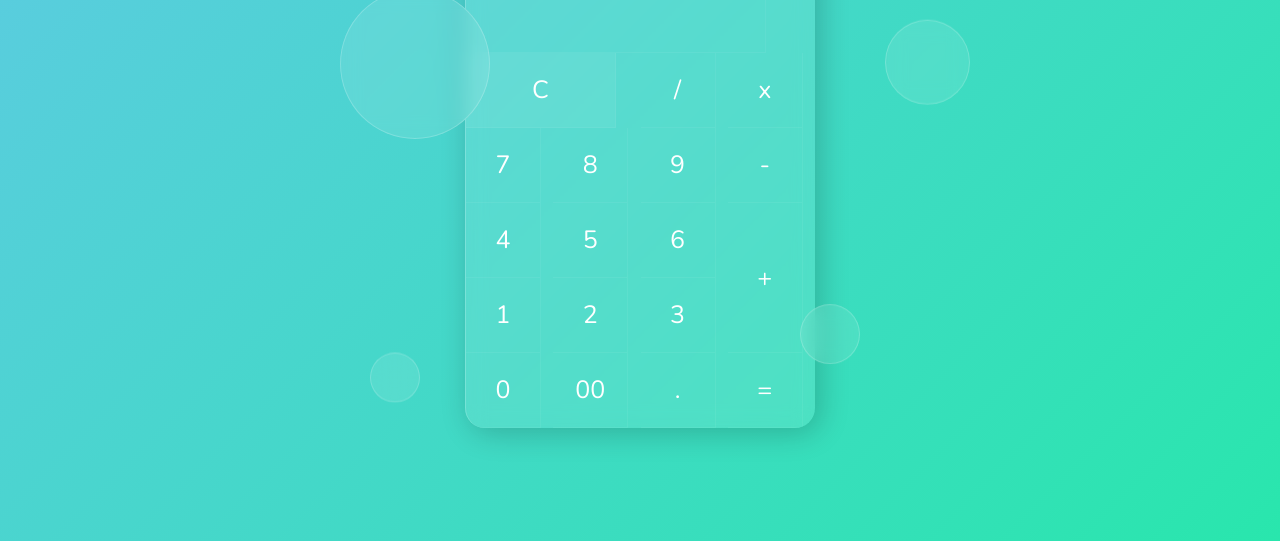
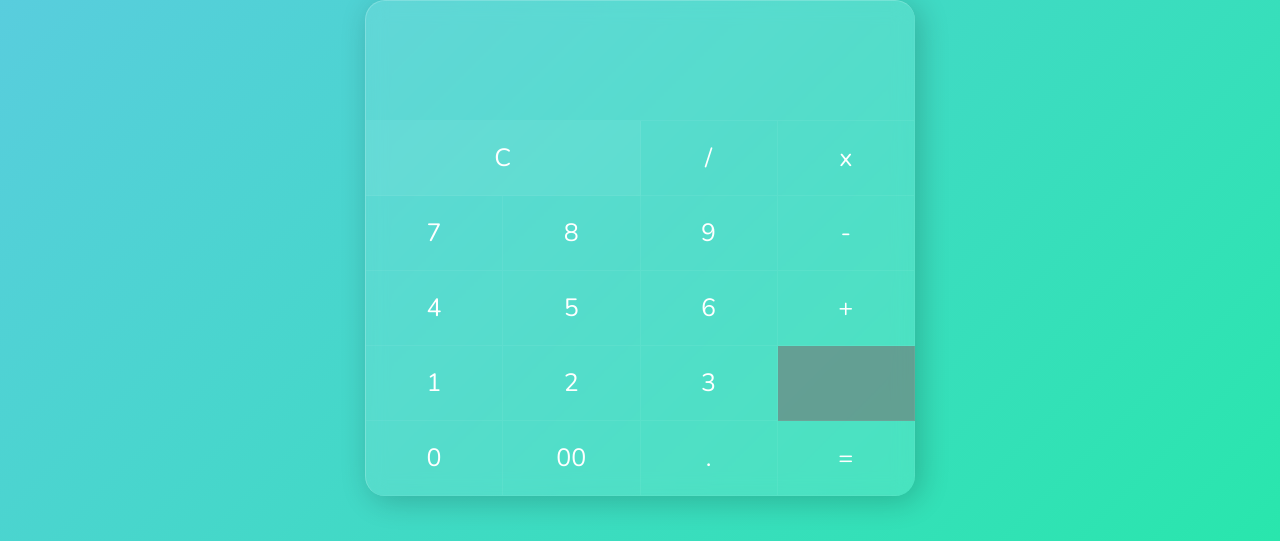
Before and after one commit to itssammurphy/sammurphyportfolio.github.io, a plain HTML site: page projects/calculator/glassmorphism-calculator.html in a window 1280 px wide. Shown: the part 259-800 px from the top of the page. Drawn offline with nearby package versions, Linux system fonts and the light colour scheme.

Commit message:
redid the css for calculator

```diff
--- a/projects/calculator/assets/css/style.css
+++ b/projects/calculator/assets/css/style.css
@@ -17,74 +17,16 @@ body {
 }
 .calc__box {
   position: relative;
+  width: 550px;
 }
 .calc__box h1 {
-  max-width: 350px;
+  max-width: 100%;
   text-align: center;
   margin-bottom: 1rem;
-  font-size: 1.4rem;
-}
-.calc__box .sqr {
-  position: absolute;
-  background: rgba(255, 255, 255, 0.1);
-  -webkit-backdrop-filter: blur(10px);
-          backdrop-filter: blur(10px);
-  box-shadow: 0 25px 40px solid rgba(0, 0, 0, 0.1);
-  border: 1px solid rgba(255, 255, 255, 0.2);
-  border-radius: 50%;
-  -webkit-animation: square-move 10s ease infinite;
-          animation: square-move 10s ease infinite;
-  -webkit-animation-delay: calc(-1s * var(--i));
-          animation-delay: calc(-1s * var(--i));
-}
-.calc__box .sqr:nth-child(1) {
-  width: 100px;
-  height: 100px;
-  top: -15px;
-  right: -45px;
-}
-.calc__box .sqr:nth-child(1) {
-  width: 100px;
-  height: 100px;
-  top: -15px;
-  right: -45px;
-}
-.calc__box .sqr:nth-child(2) {
-  width: 150px;
-  height: 150px;
-  top: 105px;
-  left: -125px;
-  z-index: 2;
-}
-.calc__box .sqr:nth-child(3) {
-  width: 60px;
-  height: 60px;
-  bottom: 85px;
-  right: -45px;
-  z-index: 2;
-}
-.calc__box .sqr:nth-child(4) {
-  width: 50px;
-  height: 50px;
-  bottom: 35px;
-  left: -95px;
-}
-.calc__box .sqr:nth-child(5) {
-  width: 50px;
-  height: 50px;
-  top: -15px;
-  left: -25px;
-}
-.calc__box .sqr:nth-child(6) {
-  width: 85px;
-  height: 85px;
-  top: 165px;
-  right: -155px;
-  z-index: 2;
+  font-size: 3rem;
 }
 
 .container {
-  position: relative;
   background: rgba(255, 255, 255, 0.1);
   border-radius: 20px;
   overflow: hidden;
@@ -93,15 +35,22 @@ body {
   border-top: 1px solid rgba(255, 255, 255, 0.2);
   border-left: 1px solid rgba(255, 255, 255, 0.2);
   box-shadow: 5px 5px 30px rgba(0, 0, 0, 0.2);
+  width: 100%;
 }
 .container .calculator {
   position: relative;
-  display: grid;
+  display: flex;
+  flex-direction: column;
+  flex-wrap: wrap;
+}
+.container .calculator .buttons {
+  display: flex;
+  width: 100%;
+  flex-wrap: wrap;
 }
 .container .calculator .value {
-  grid-column: span 4;
   height: 120px;
-  width: 300px;
+  width: 100%;
   text-align: right;
   border: none;
   outline: none;
@@ -113,8 +62,8 @@ body {
   border-right: 1px solid rgba(255, 255, 255, 0.05);
 }
 .container .calculator span {
-  display: grid;
-  justify-items: center;
+  display: flex;
+  justify-content: center;
   align-items: center;
   height: 75px;
   width: 75px;
@@ -129,6 +78,9 @@ body {
           border-bottom: 1px solid rgba(255, 255, 255, 0.05);
           border-right: 1px solid rgba(255, 255, 255, 0.05);
           transition: 0.5s ease;
+  width: 25%;
+  min-height: 25%;
+  flex-basis: 25%;
 }
 .container .calculator span:hover {
   transition: 0s;
@@ -141,13 +93,19 @@ body {
   font-weight: 500;
 }
 .container .calculator .clr {
-  grid-column: span 2;
-  width: 150px;
+  width: 50%;
+  flex-basis: 50%;
   background: rgba(255, 255, 255, 0.05);
 }
-.container .calculator .plus {
-  grid-row: span 2;
-  height: 150px;
+.container .calculator .row1 {
+  width: 25%;
+  flex-basis: 25%:
+}
+.container .calculator .disable {
+  background: rgba(115, 115, 115, 0.6);
+}
+.container .calculator .disable:hover {
+  background: rgba(115, 115, 115, 0.6);
 }
 .container .calculator .equal {
   background: rgba(255, 255, 255, 0.05);
@@ -174,8 +132,10 @@ body {
   }
 }
 @media screen and (max-width: 800px) {
-  body::before {
-    max-width: 75vw;
-    max-height: 75vw;
+  .calc__box {
+    width: 95vw;
+  }
+  .calc__box h1 {
+    font-size: 2rem;
   }
 }
--- a/projects/calculator/glassmorphism-calculator.html
+++ b/projects/calculator/glassmorphism-calculator.html
@@ -10,19 +10,14 @@
   <body>
     <div class="calc__box">
       <h1>Glassmorphism Calculator by Sam Murphy</h1>
-      <div class="sqr" style="--i: 0;"></div>
-      <div class="sqr" style="--i: 1;"></div>
-      <div class="sqr" style="--i: 2;"></div>
-      <div class="sqr" style="--i: 3;"></div>
-      <div class="sqr" style="--i: 4;"></div>
-      <div class="sqr" style="--i: 5;"></div>
 
       <div class="container" data-tilt data-tilt-full-page-listening data-tilt-axis="x">
         <form class="calculator" name="calculator">
           <input type="text" readonly class="value" name="screentxt"/>
+          <div class="buttons">
             <span class="number clr" onclick="clearCalculator()">C</span>
-          <span class="number" onclick="division()">/</span>
-          <span class="number" onclick="multiply()">x</span>
+            <span class="number row1" onclick="division()">/</span>
+            <span class="number row1" onclick="multiply()">x</span>
             <span class="number" onclick="number(7)">7</span>
             <span class="number" onclick="number(8)">8</span>
             <span class="number" onclick="number(9)">9</span>
@@ -34,10 +29,12 @@
             <span class="number" onclick="number(1)">1</span>
             <span class="number" onclick="number(2)">2</span>
             <span class="number" onclick="number(3)">3</span>
+            <span class="number disable"></span>
             <span class="number" onclick="number(0)">0</span>
             <span class="number" onclick="number('00')">00</span>
             <span class="number" onclick="decimal()">.</span>
             <span class="number" onclick="evaluateCalculation()">=</span>
+          </div>
         </form>
       </div>
     </div>
```
Lines whose indentation alone changed are shown as unchanged.
